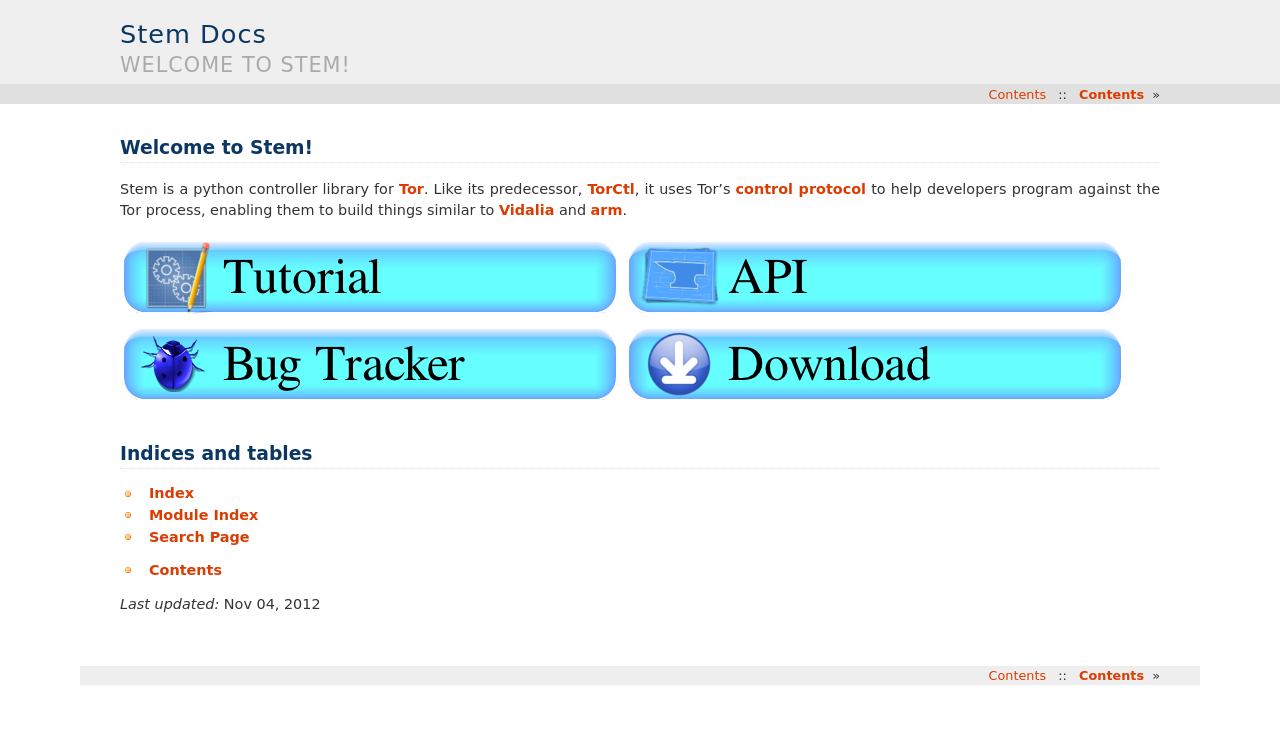
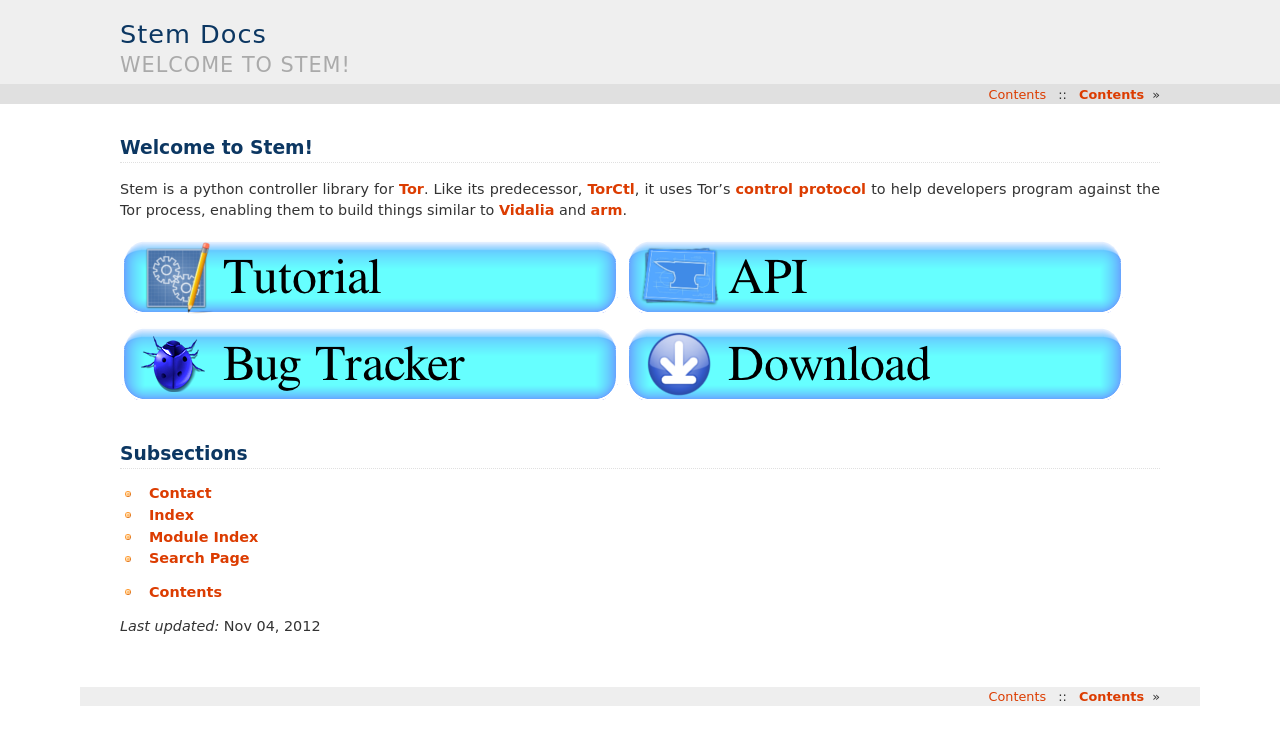
Before and after one commit to torproject/stem, a Sphinx documentation site: the page built from docs/index.rst, in a window 1280 px wide. Shown: the top 745 px of the page. Built offline with Sphinx 7.4.7, drawn with Linux system fonts in a browser that asks for light colours.

Commit message:
Adding contact link
Adding a link to my contact page. I'd prefer for people to contact tor-dev@,
but I've learned from experience that I'll get quite a bit more input by
providing a text field that doesn't require subscription.

```diff
--- a/docs/index.rst
+++ b/docs/index.rst
@@ -33,9 +33,10 @@
 .. image:: /_static/buttons/download.png
    :target: download.html
 
-Indices and tables
-==================
+Subsections
+===========
 
+* `Contact <http://www.atagar.com/contact/>`_
 * :ref:`genindex`
 * :ref:`modindex`
 * :ref:`search`
```
